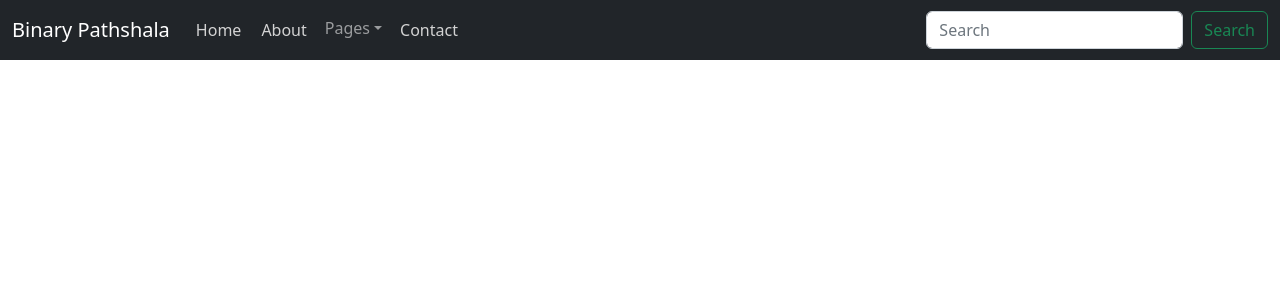
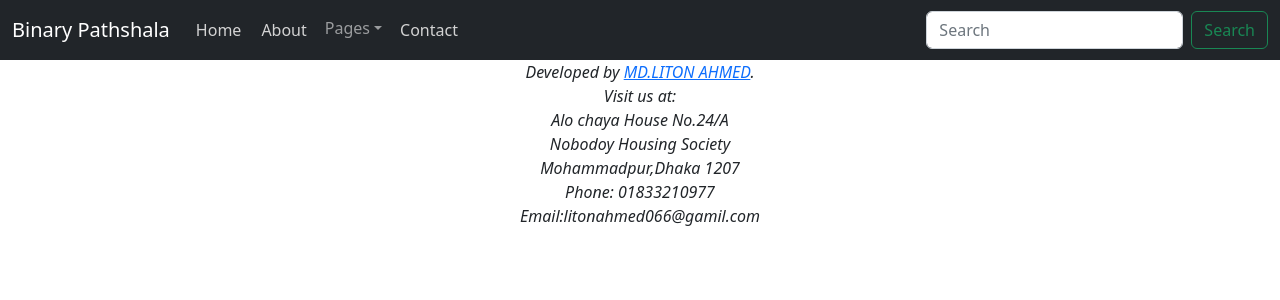
Before and after one commit to Md-LitonAhmed/binary-pathshala, a React (Create React App) app: page /contact in a window 1280 px wide. Shown: the top 300 px of the page. Built offline with nearby package versions, Linux system fonts and the light colour scheme.

Commit message:
Address Component are added

```diff
--- a/src/App.js
+++ b/src/App.js
@@ -3,6 +3,8 @@ import { BrowserRouter as Router,Routes,Route } from "react-router-dom";
 import About from './components/About/About';
 import './components/asset/Styled-css/bootstrap.min.css';
 import Navigation from './components/Navigation';
+import Contact from './components/Contact/Contact';
+import Error from './components/Error/Error';
 function App() {
   return (
         <Router>
@@ -10,7 +12,8 @@ function App() {
           <Routes>
             <Route path="/" element={<Market /> }/>
             <Route path="/about" element={<About /> }/>
-
+            <Route path="/contact" element={<Contact /> }/>
+            <Route path="*" element={<Error />} />
           </Routes>
         </Router>
   );
--- /dev/null
+++ b/src/components/Contact/Contact.css
@@ -0,0 +1,5 @@
+address{
+    font-style: italic;
+    text-align: center;
+
+}
--- /dev/null
+++ b/src/components/Contact/Contact.js
@@ -0,0 +1,19 @@
+import React from 'react';
+import './Contact.css';
+
+export default function Contact() {
+  return (
+    <div>
+    <address>
+
+Developed by <a href="https://mail.google.com/mail/u/0/?tab=rm&ogbl#inbox?compose=new">MD.LITON AHMED</a>.<br/>
+Visit us at:<br/>
+Alo chaya House No.24/A<br/>
+Nobodoy Housing Society <br/>
+Mohammadpur,Dhaka 1207<br/>
+Phone: 01833210977 <br/>
+Email:litonahmed066@gamil.com
+</address>
+    </div>
+  )
+}
--- a/src/components/Course/Course.js
+++ b/src/components/Course/Course.js
@@ -14,7 +14,7 @@ function Course(props) {
       <Card.Body>
         <Card.Title>{name}</Card.Title>
         <Card.Text>
-          Some quick example text to build on the card title
+        HTML5 is a markup language used for structuring and presenting content on the World Wide Web.
           <br />
           <p id='price'>Price: {price}$</p>
         </Card.Text>
--- /dev/null
+++ b/src/components/Error/Error.js
@@ -0,0 +1,9 @@
+import React from 'react'
+
+export default function Error() {
+  return (
+    <div>
+        <h4>404! Page would not found</h4>
+    </div>
+  )
+}
```
